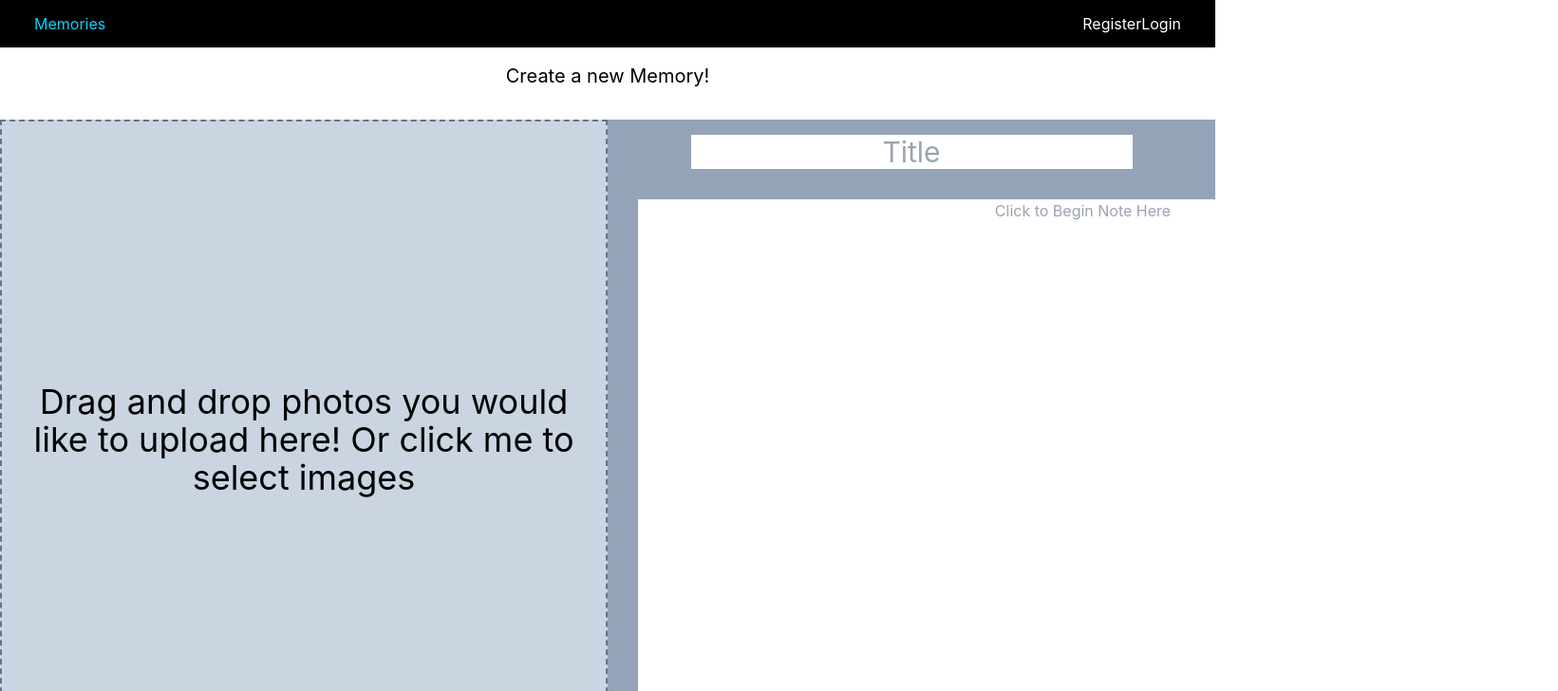
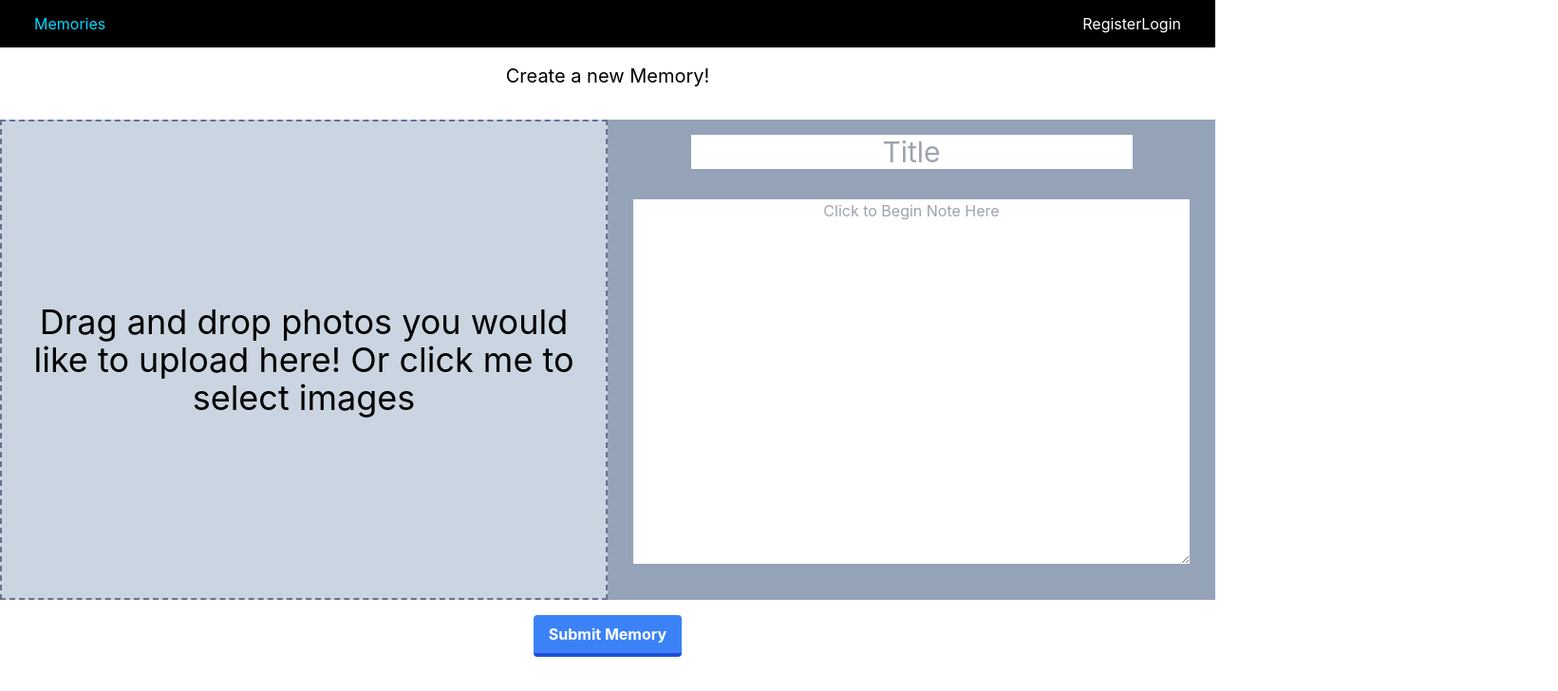
Before and after one commit to JamesOnwordi/memories_client, a React (Create React App) app: page /memories/new in a window 1280 px wide. Shown: the top 728 px of the page at 95% size, 1641 px wide, since content can reach past the window. Built offline with nearby package versions, Linux system fonts and the light colour scheme.

Commit message:
fixes up sizing

```diff
--- a/src/components/pages/NewMemories.jsx
+++ b/src/components/pages/NewMemories.jsx
@@ -46,17 +46,13 @@ export default function NewMemories() {
         }
         // make req
         const { data } = await axios.post(process.env.REACT_APP_SERVER_URL + '/api-v1/memories', formData, options)
-        console.log(data)
-        // reset input val
-        if (inputRef.current) inputRef.current.value = ''
+        // console.log(data)
         navigate(`/memories/${data._id}`)
       } catch (err) {
         console.log(err)
         setMsg('ooooooooo noooooo 🤬')
       }
     }
-
-    console.log(inputRef)
 
     return (
       <div className='text-center container mx-auto'>
@@ -100,10 +96,7 @@ export default function NewMemories() {
                 <label htmlFor='note'> </label>
                 <textarea
                 id='note'
-                cols='90'
-                rows='23'
-                className='m-8 text-center'
-                style={{backgroundImage:""}}
+                className='mx-1 my-8 text-center box-border w-11/12 h-96'
                 onChange={e => setFormNote(e.target.value)}
                 placeholder='Click to Begin Note Here'
                 value={formNote}
```
